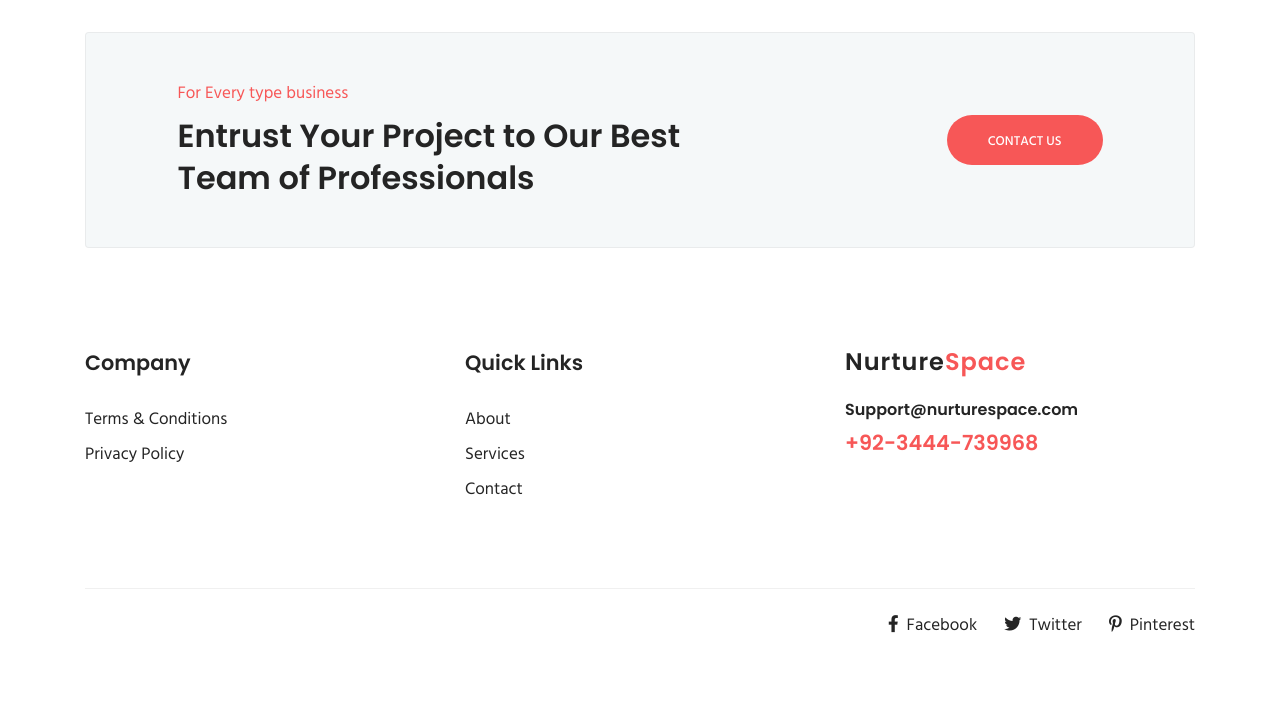
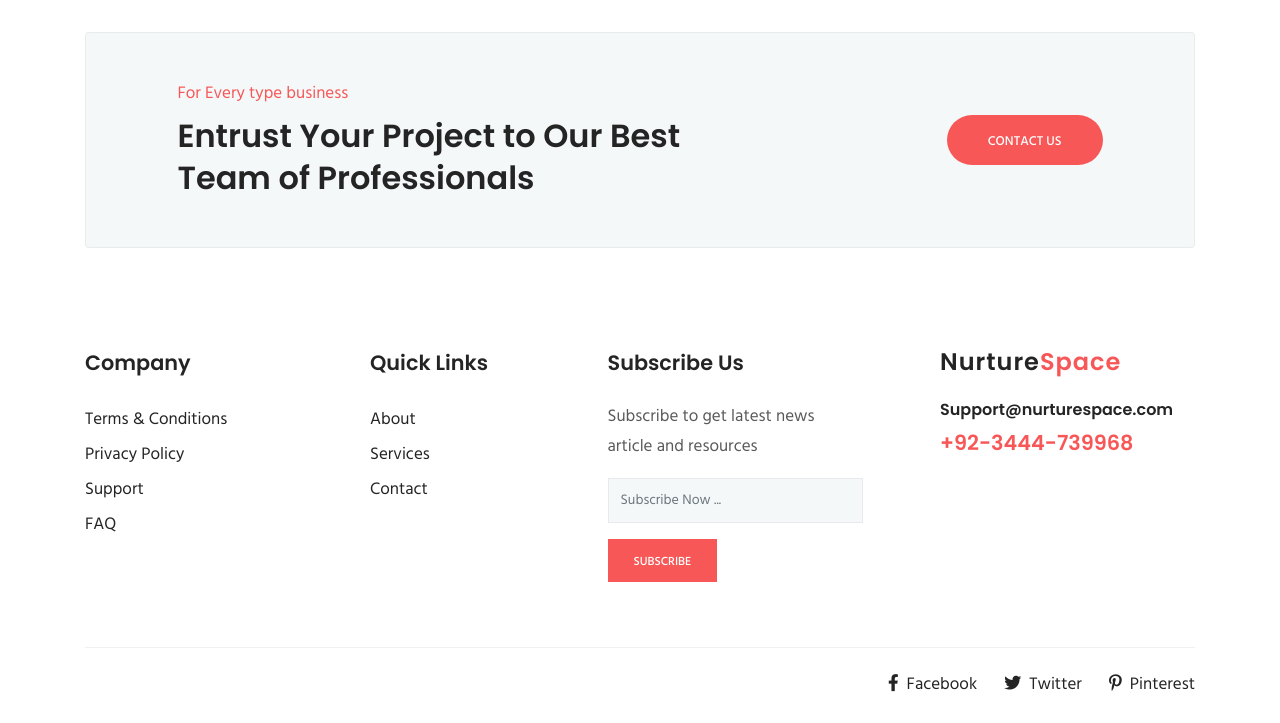
Before and after one commit to zainabbastech/Nurture-Space, a website: page theme/index.html in a window 1280 px wide. Shown: the part 4399-5122 px from the top of the page. Before the commit the page ends 5063 px from the top, so only its background shows below. Drawn offline with Linux system fonts and the light colour scheme; some packages are replaced by stand-ins of ours.

```diff
--- a/theme/index.html
+++ b/theme/index.html
@@ -91,6 +91,7 @@
                   <a class="nav-link dropdown-toggle" href="#" id="dropdown03" data-toggle="dropdown" aria-haspopup="true" aria-expanded="false">About <i class="fas fa-chevron-down small"></i></a>
                   <ul class="dropdown-menu" aria-labelledby="dropdown03">
                     <li><a class="dropdown-item @@company" href="about.html">Our company</a></li>
+                    <li><a class="dropdown-item @@pricing" href="pricing.html">Pricing</a></li>
 
                     <!-- <li class="dropdown dropdown-submenu dropright">
                       <a class="dropdown-item dropdown-toggle" href="#!" id="dropdown0301" role="button" data-toggle="dropdown" aria-haspopup="true" aria-expanded="false">Sub Menu</a>
@@ -146,7 +147,7 @@
 				<div class="block">
 					<span class="d-block mb-3 text-white text-capitalize">Prepare for new future</span>
 					<h1 class="animated fadeInUp mb-5">Our work is <br>presentation of our <br>capabilities.</h1>
-					<a href="https://api.whatsapp.com/send?phone=03444739968&text=Hello!%20I%20am%20interested%20in%20your%20services" target="_blank"  class="btn btn-main animated fadeInUp btn-round-full" aria-label="Get started">Get started<i class="btn-icon fa fa-angle-right ml-2"></i></a>
+					<a href="#"  class="btn btn-main animated fadeInUp btn-round-full" aria-label="Get started">Get started<i class="btn-icon fa fa-angle-right ml-2"></i></a>
 				</div>
 			</div>
 		</div>
@@ -207,7 +208,7 @@
 						<p class="mb-5">We deliver cutting-edge web development, strategic content creation, and intelligent automation solutions designed to elevate your business in the digital marketplace.
 							Let's transform your vision into reality.</p>
 
-						<a href="https://api.whatsapp.com/send?phone=03444739968&text=Hello!%20I%20am%20interested%20in%20your%20services" target="_blank"  class="btn btn-main btn-round-full">Get started</a>
+						<a href="#" class="btn btn-main btn-round-full">Get started</a>
 					</div>
 				</div>
 			</div>
@@ -489,30 +490,43 @@
 <footer class="footer section">
   <div class="container">
     <div class="row">
-      <div class="col-lg-4 col-md-6 col-sm-6">
+      <div class="col-lg-3 col-md-6 col-sm-6">
         <div class="widget">
           <h4 class="text-capitalize mb-4">Company</h4>
 
           <ul class="list-unstyled footer-menu lh-35">
             <li><a href="about.html">Terms & Conditions</a></li>
             <li><a href="about.html">Privacy Policy</a></li>
+            <li><a href="cobtact.html">Support</a></li>
+            <li><a href="cobtact.html">FAQ</a></li>
           </ul>
         </div>
       </div>
-      <div class="col-lg-4 col-md-6 col-sm-6">
+      <div class="col-lg-2 col-md-6 col-sm-6">
         <div class="widget">
           <h4 class="text-capitalize mb-4">Quick Links</h4>
 
           <ul class="list-unstyled footer-menu lh-35">
             <li><a href="about.html">About</a></li>
             <li><a href="service.html">Services</a></li>
+            <!-- <li><a href="blog-grid.html">Blogs</a></li> -->
             <li><a href="contact.html">Contact</a></li>
           </ul>
         </div>
       </div>
+      <div class="col-lg-3 col-md-6 col-sm-6 mx-auto">
+        <div class="widget">
+          <h4 class="text-capitalize mb-4">Subscribe Us</h4>
+          <p>Subscribe to get latest news article and resources </p>
 
+          <form action="#" class="sub-form">
+            <input type="text" class="form-control mb-3" placeholder="Subscribe Now ...">
+            <a href="#" class="btn btn-main btn-small">subscribe</a>
+          </form>
+        </div>
+      </div>
 
-      <div class="col-lg-4 col-sm-6">
+      <div class="col-lg-3 col-sm-6">
         <div class="widget">
           <div class="logo mb-4">
             <h3>Nurture<span>Space</span></h3>
```
Also changed, not shown: theme/about.html (+16 -4 lines), theme/contact.html (+17 -3 lines), theme/project.html (+16 -3 lines), theme/service.html (+18 -3 lines).
